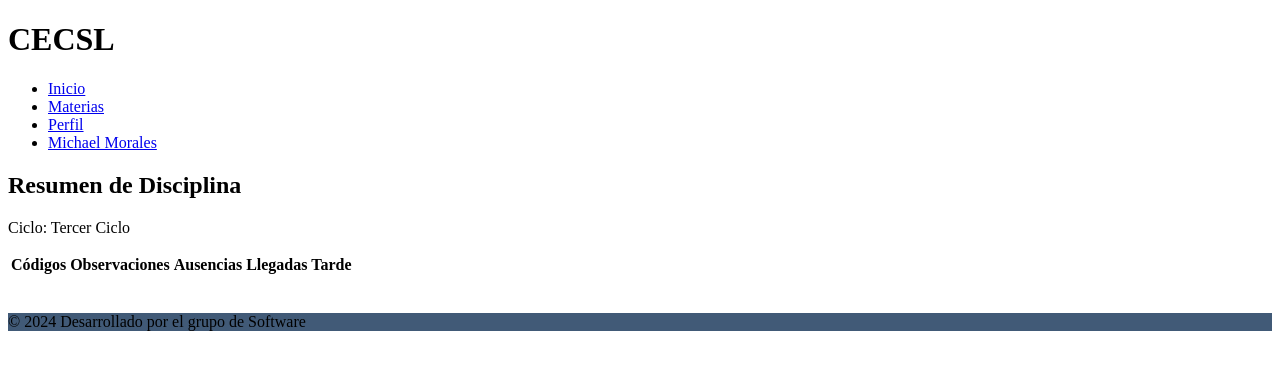
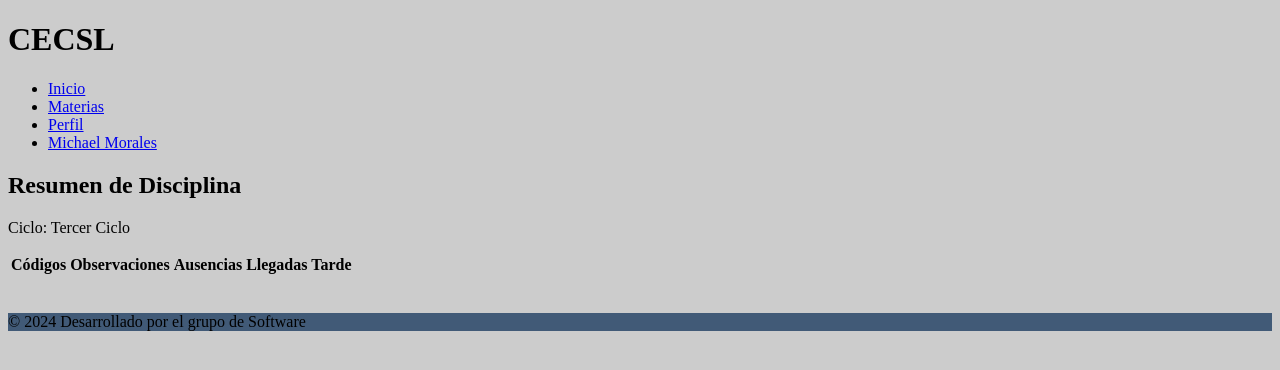
Before and after one commit to alonso134/Expo2024, a PHP site: page /view/public/Inicio.html in a window 1280 px wide. Shown: the top 370 px of the page. Run offline with PHP 8.4, Linux system fonts and the light colour scheme; lists and menus that the app fills with data are empty.

Commit message:
corrigo errores

```diff
--- a/resources/css/style_inicio.css
+++ b/resources/css/style_public.css
@@ -1,5 +1,5 @@
 body {
-    background-color: white;
+    background-color: #babababa;
 }
 
 .menu {
--- a/view/public/Inicio.html
+++ b/view/public/Inicio.html
@@ -4,7 +4,7 @@
     <meta charset="UTF-8">
     <meta name="viewport" content="width=device-width, initial-scale=1.0">
     <title>Resumen de Disciplina</title>
-    <link rel="stylesheet" href="../../resources/css/style_inicio.css">
+    <link rel="stylesheet" href="../../resources/css/style_public.css">
 </head>
 <body>
     <header>
--- a/view/public/observaciones.html
+++ b/view/public/observaciones.html
@@ -4,7 +4,7 @@
     <meta charset="UTF-8">
     <meta name="viewport" content="width=device-width, initial-scale=1.0">
     <title>Resumen de Disciplina</title>
-    <link rel="stylesheet" href="../../resources/css/style_observaciones.css">
+    <link rel="stylesheet" href="../../resources/css/style_public.css">
 </head>
 <body>
     <header>
```
